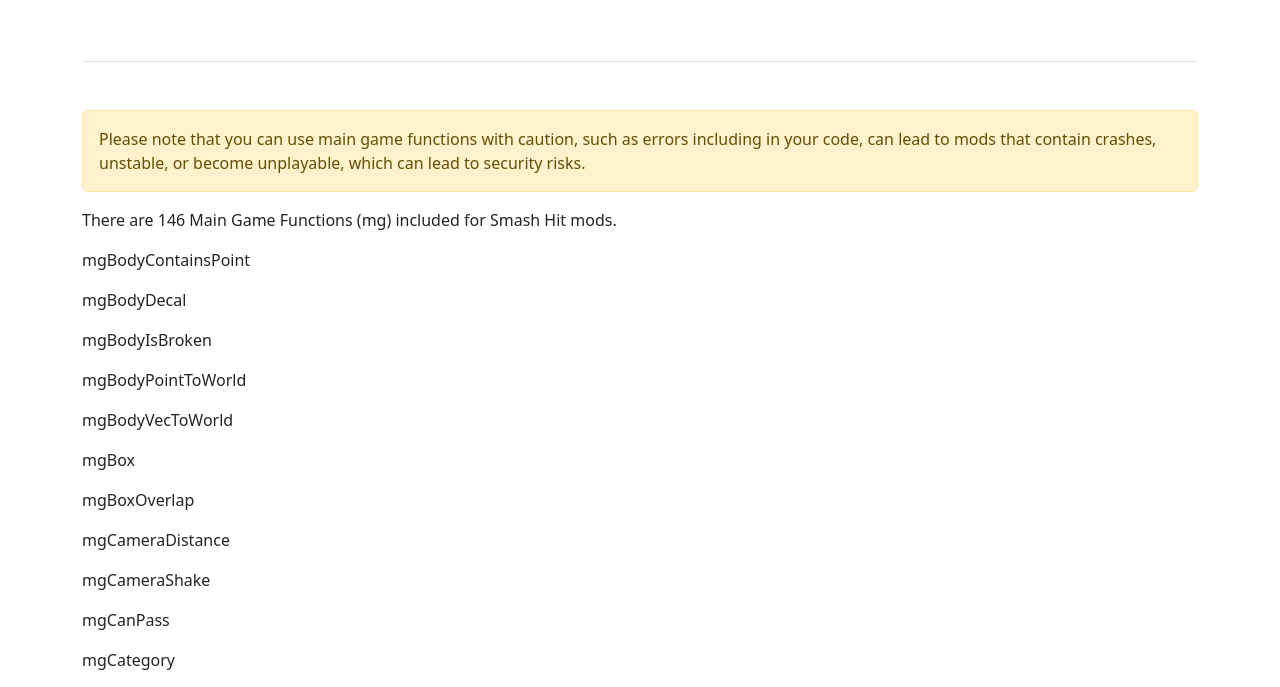
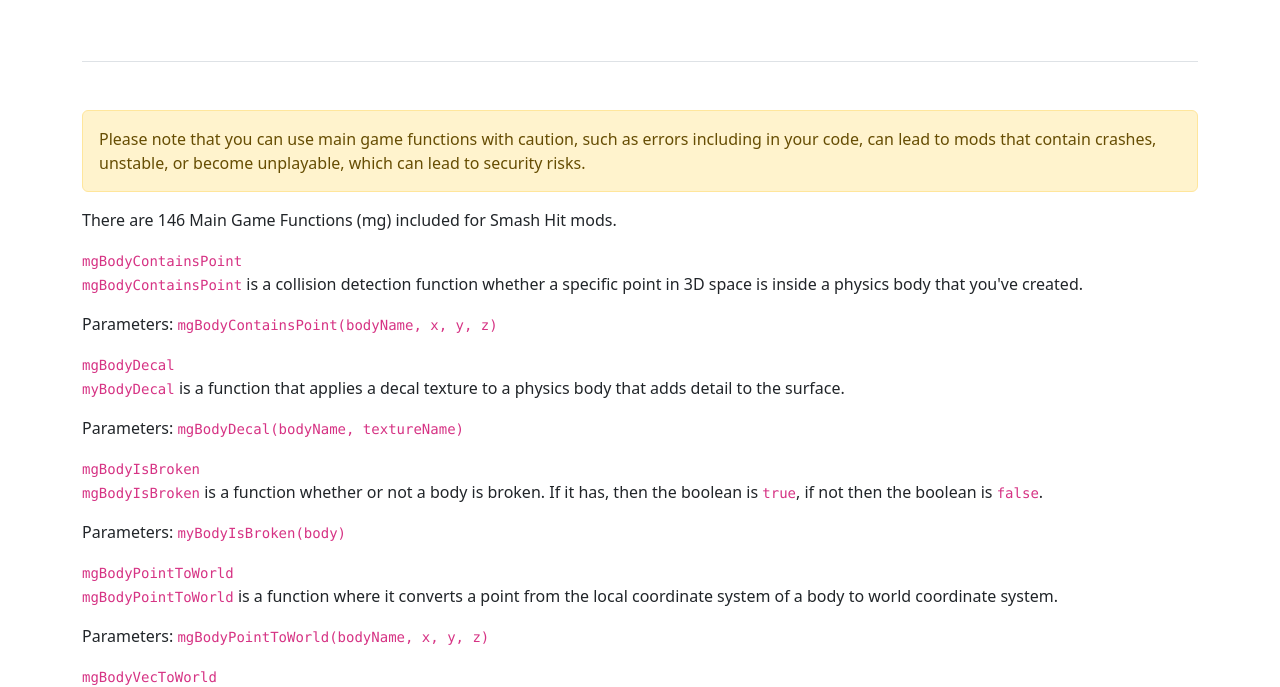
Before and after one commit to Smashitter2020/SmashHitModding, a plain HTML site: page Documentation/index.html in a window 1280 px wide. Shown: the part 115-802 px from the top of the page. Drawn offline with nearby package versions, Linux system fonts and the light colour scheme.

Commit message:
Update index.html

```diff
--- a/Documentation/index.html
+++ b/Documentation/index.html
@@ -16,12 +16,31 @@
       <div class="pt-5">
         <div class="alert alert-warning mb-3">Please note that you can use main game functions with caution, such as errors including in your code, can lead to mods that contain crashes, unstable, or become unplayable, which can lead to security risks.</div>
         <div class="mb-3">There are 146 Main Game Functions (mg) included for Smash Hit mods.</div>
-        <div class="d-flex flex-column gap-3">
-        <div>mgBodyContainsPoint</div>
-        <div>mgBodyDecal</div>
-        <div>mgBodyIsBroken</div>
-        <div>mgBodyPointToWorld</div>
-        <div>mgBodyVecToWorld</div>
+        <div class="mb-3">
+          <div><code>mgBodyContainsPoint</code></div>
+          <p><code>mgBodyContainsPoint</code> is a collision detection function whether a specific point in 3D space is inside a physics body that you've created.</p>
+          <p>Parameters: <code>mgBodyContainsPoint(bodyName, x, y, z)</code></p>
+        </div>
+        <div class="mb-3">
+          <div><code>mgBodyDecal</code></div>
+          <p><code>myBodyDecal</code> is a function that applies a decal texture to a physics body that adds detail to the surface.</p>
+          <p>Parameters: <code>mgBodyDecal(bodyName, textureName)</code></p>
+        </div>
+        <div class="mb-3">
+          <div><code>mgBodyIsBroken</code></div>
+          <p><code>mgBodyIsBroken</code> is a function whether or not a body is broken. If it has, then the boolean is <code>true</code>, if not then the boolean is <code>false</code>.</p>
+          <p>Parameters: <code>myBodyIsBroken(body)</code></p>
+        </div>
+        <div class="mb-3">
+          <div><code>mgBodyPointToWorld</code></div>
+          <p><code>mgBodyPointToWorld</code> is a function where it converts a point from the local coordinate system of a body to world coordinate system.</p>
+          <p>Parameters: <code>mgBodyPointToWorld(bodyName, x, y, z)</code></p>
+        </div>
+        <div class="mb-3">
+          <div><code>mgBodyVecToWorld</code></div>
+          <p><code>mgBodyVecToWorld</code> is a function where it converts to a direction vector from local space to world space.</p>
+          <p>Parameters: <code>mgBodyVecToWorld(bodyName, x, y, z)</code></p>
+        </div>
         <div>mgBox</div>
         <div>mgBoxOverlap</div>
         <div>mgCameraDistance</div>
@@ -153,7 +172,7 @@
         <div>mgSetUiSelectionEnabled</div>
         <div>mgSetVel</div>
         <div>mgSetZ</div>
-        <div>mgShapeChamfer
+        <div>mgShapeChamfer</div>
         <div>mgShapeIsBroken</div>
         <div>mgShapeReset</div>
         <div>mgShapeScale</div>
@@ -163,7 +182,6 @@
         <div>mgTexture</div>
         <div>mgTime</div>
         <div>mgTranslateShape</div>
-        </div>
       </div>
     </div>
     <script src="https://cdn.jsdelivr.net/npm/bootstrap@5.3.7/dist/js/bootstrap.bundle.min.js" integrity="sha384-ndDqU0Gzau9qJ1lfW4pNLlhNTkCfHzAVBReH9diLvGRem5+R9g2FzA8ZGN954O5Q" crossorigin="anonymous"></script>
```
